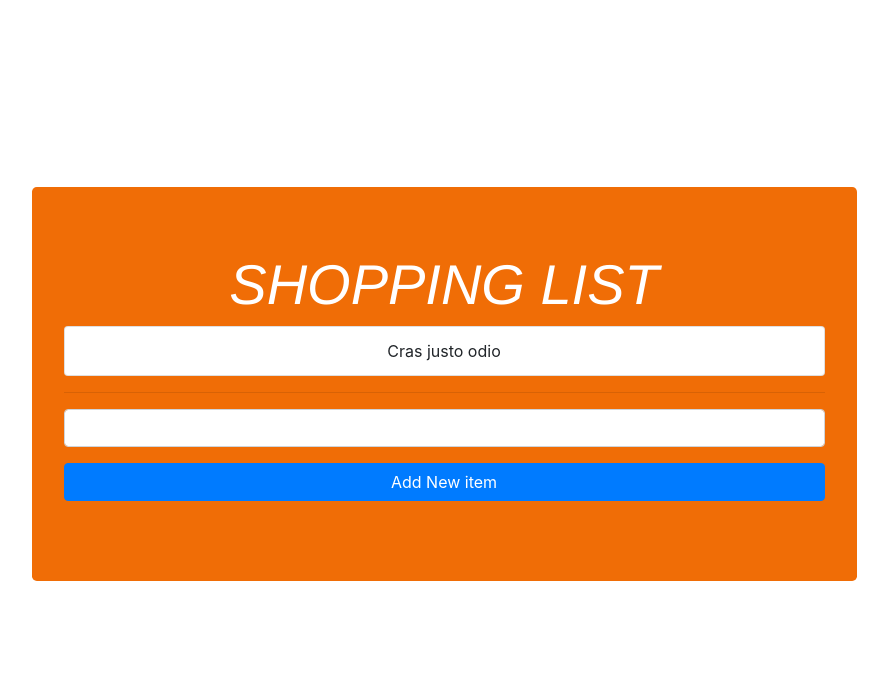
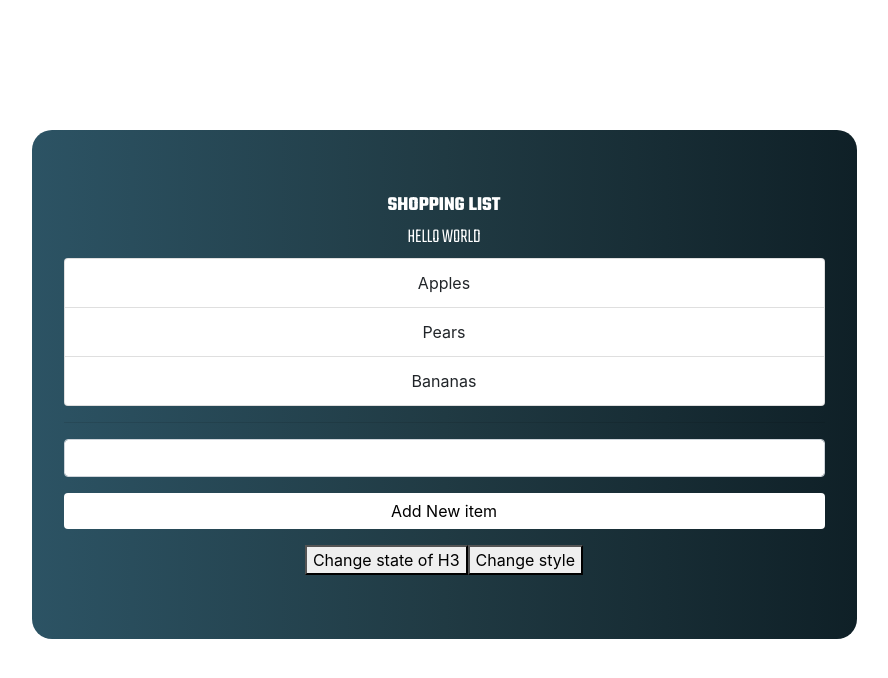
Before and after one commit to DantonR/react-intro, a React app: page / in a window 1280 px wide. Shown: the whole page, without its empty margins (196-1084 px from the left). Built offline with nearby package versions, Linux system fonts and the light colour scheme.

Commit message:
adding items to list

```diff
--- a/public/index.html
+++ b/public/index.html
@@ -8,6 +8,7 @@
       manifest.json provides metadata used when your web app is added to the
       homescreen on Android. See https://developers.google.com/web/fundamentals/engage-and-retain/web-app-manifest/
     -->
+    <link href="https://fonts.googleapis.com/css?family=Teko:300,700" rel="stylesheet">
     <link rel="manifest" href="%PUBLIC_URL%/manifest.json">
     <link rel="shortcut icon" href="%PUBLIC_URL%/favicon.ico">
     <!--
--- a/src/form.js
+++ b/src/form.js
@@ -1,20 +1,36 @@
 import React, { Component } from 'react';
 
 class Form extends Component{
+  constructor(props){
+    super(props)
+    this.onSubmit = this.onSubmit.bind(this)
+
+  }
   render(){
     return (
       <div>
-        <form>
+        <form onSubmit={this.onSubmit}>
           <div className="form-group">
-            <input className="form-control" ref="text" type="text" />
+            <input className="form-control" ref="newItem" type="text" />
           </div>
           <div className="form-group">
-            <button type="submit" className="btn btn-primary btn-lng btn-block">Add New item</button>
+            <button type="submit" id="btn" className="btn btn-primary btn-lng btn-block">Add New item</button>
           </div>
         </form>
       </div>
     )
   }
+
+  onSubmit(e){
+    e.preventDefault();
+    var newItem = this.refs.newItem.value.trim();
+    if(!newItem){
+      alert('please enter a new item')
+      return
+    }
+    this.props.addNew(newItem)
+    this.refs.newItem.value = '';
+  }
 }
 
 export default Form;
--- a/src/index.css
+++ b/src/index.css
@@ -3,14 +3,47 @@ body {
 }
 
 h1 {
+  /* color: #f06d06; */
   color: white;
-  font-family: 'Franklin Gothic Medium', 'Arial Narrow', Arial, sans-serif;
-  font-style: italic;
-  font-size: 12px;
+  /* font-family: 'Franklin Gothic Medium', 'Arial Narrow', Arial, sans-serif; */
+  font-family: 'Teko', sans-serif;
+  font-size: 20px;
   text-transform: uppercase;
   font-weight: 900
 }
 
+.display-4 {
+  font-size: 72px;
+}
+
+h3 {
+  color: white;
+  font-family: 'Teko', sans-serif;
+  font-size: 20px;
+}
+
 .jumbotron {
-  background-color: #f06d06
+  /* background-color: rgb(236, 236, 236); */
+  background: #0f2027; /* fallback for old browsers */
+  background: -webkit-linear-gradient(to left, #0f2027, #203a43, #2c5364); /* Chrome 10-25, Safari 5.1-6 */
+  background: linear-gradient(to left, #0f2027, #203a43, #2c5364);
+  border: 0px solid #f06d06;
+
+  border-radius: 20px;
 }
+
+#btn {
+  background-color: white;
+  color: black;
+  border: none;
+}
+
+.jumboDark {
+  background-color: #f06d06 !important;
+  color: white;
+  background: none;
+}
+
+.jumboDark ul li {
+  color: #2c3e50;
+}
--- a/src/index.js
+++ b/src/index.js
@@ -4,28 +4,102 @@ import './index.css';
 import Form from './form.js';
 
 class App extends Component {
+  constructor(props){
+    super(props);
+    this.state = {
+      list: [
+        {
+          id: 1,
+          item: 'Apples'
+        },
+        {
+          id: 2,
+          item: 'Pears'
+        },
+        {
+          id: 3,
+          item: 'Bananas'
+        }
+      ], // list array end
+      text: 'HELLO WORLD',
+      style: 'empty',
+      jumboClass: 'jumbotron text-center',
+      darkTheme: false
+    } // this.state end
+
+    this.changeText = this.changeText.bind(this)
+    this.addNewItemToList = this.addNewItemToList.bind(this)
+  } // constructor end
+
   render(){
     return (
       <div>
-        <div className="jumbotron text-center">
-          <h1 className="display-4">Shopping List</h1>
-          <ShoppingList/>
+        <div className={this.state.jumboClass}>
+          <h1 className={this.state.style}>Shopping List</h1>
+          <h3>{this.state.text}</h3>
+          <ShoppingList list={this.state.list}/>
           <hr />
 
-          <Form></Form>
+          <Form addNew={this.addNewItemToList}></Form>
+          <button onClick={this.changeText}>Change state of H3</button>
+          <button onClick={this.changeStyle}>Change style</button>
         </div>
       </div>
     )
+  } // render ends
+
+  changeText(e) {
+    e.preventDefault();
+    console.log(this.state);
+
+    // alert('h3 will be changed')
+    this.setState({
+      text: 'Button has been clicked',
+      jumboClass: 'jumbotron text-center jumboDark'
+      // darkTheme: !this.state.darkTheme
+    })
+    console.log(this.state);
+
+
+    // if(this.state.darkTheme === true){
+    //   this.setState({
+    //     jumboClass: 'jumbotron text-center jumboDark'
+    //   })
+    // } else {
+    //   this.setState({
+    //     jumboClass: 'jumbotron text-center'
+    //   })
+    // }
+
+  } // end change text
+
+  addNewItemToList(item) {
+    var newItem = {
+      id: this.state.list.length + 1,
+      item: item
+    }
+
+    this.setState({list: this.state.list.concat(newItem)} )
   }
-}
+
+  changeStyle(e) {
+    e.preventDefault();
+    this.setState({style: 'display-4'})
+  }
+} // component ends
 
 
 class ShoppingList extends Component {
   render(){
     return (
       <div>
-        <ul class="list-group">
-          <li class="list-group-item">Cras justo odio</li>
+        <ul className="list-group">
+          {
+            this.props.list.map(product => {
+              return <li key={product.id} product={product} className="list-group-item">{product.item}</li>
+            })
+          }
+
         </ul>
       </div>
     )
```
